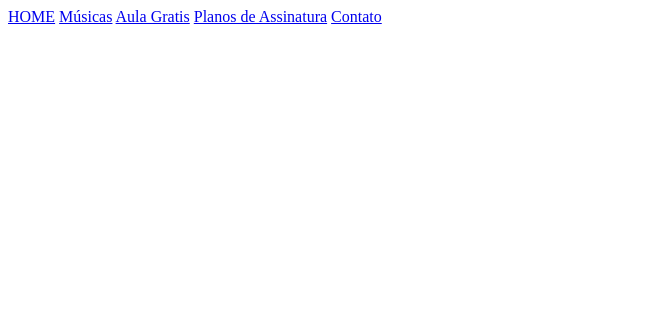
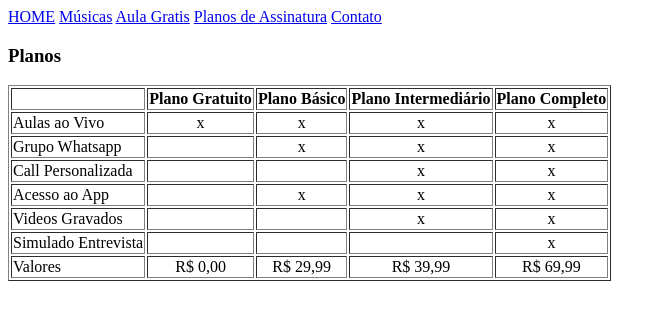
Before and after one commit to FernandoHenrique2403/profcode, a plain HTML site: page planos.html in a window 1280 px wide. Shown: the whole page, without its empty margins (0-666 px from the left). Drawn offline with Linux system fonts and the light colour scheme.

Commit message:
Atualização da página de planos

```diff
--- a/planos.html
+++ b/planos.html
@@ -18,5 +18,71 @@
         <a href="contato.html">Contato</a>
 
     </nav>
+    <main>
+        <h3>Planos</h3>
+        <table border="1">
+            <thead>
+                <tr>
+                    <th></th>
+                    <th>Plano Gratuito</th>
+                    <th>Plano Básico</th>
+                    <th>Plano Intermediário</th>
+                    <th>Plano Completo</th>
+                </tr>
+            </thead>
+            <tbody>
+                <tr>
+                    <td>Aulas ao Vivo  </td>
+                    <td align="center">  x    </td>
+                    <td align="center">  x   </td>
+                    <td align="center">  x    </td>
+                    <td align="center">  x    </td>
+                </tr>
+                <tr>
+                    <td>Grupo Whatsapp </td>
+                    <td align="center">      </td>
+                    <td align="center">  x    </td>
+                    <td align="center">  x    </td>
+                    <td align="center">  x    </td>
+                </tr>
+                <tr>
+                    <td>Call Personalizada </td>
+                    <td align="center">      </td>
+                    <td align="center">      </td>
+                    <td align="center">  x    </td>
+                    <td align="center">  x    </td>
+                </tr>
+                <tr>
+                    <td>Acesso ao App  </td>
+                    <td align="center">      </td>
+                    <td align="center">   x   </td>
+                    <td align="center">   x   </td>
+                    <td align="center">   x   </td>
+                </tr>
+                <tr>
+                    <td>Videos Gravados </td>
+                    <td align="center">      </td>
+                    <td align="center">      </td>
+                    <td align="center">   x   </td>
+                    <td align="center">   x   </td>
+                </tr>
+                <tr>
+                    <td>Simulado Entrevista </td>
+                    <td align="center">      </td>
+                    <td align="center">      </td>
+                    <td align="center">      </td>
+                    <td align="center">   x   </td>
+                </tr>
+                <tr>
+                    <td>Valores </td>
+                    <td align="center">  R$ 0,00    </td>
+                    <td align="center">  R$ 29,99    </td>
+                    <td align="center">  R$ 39,99    </td>
+                    <td align="center">  R$ 69,99   </td>
+                </tr>
+            </tbody>
+        </table>
+    </main>
+
 </body>
 </html>
```
